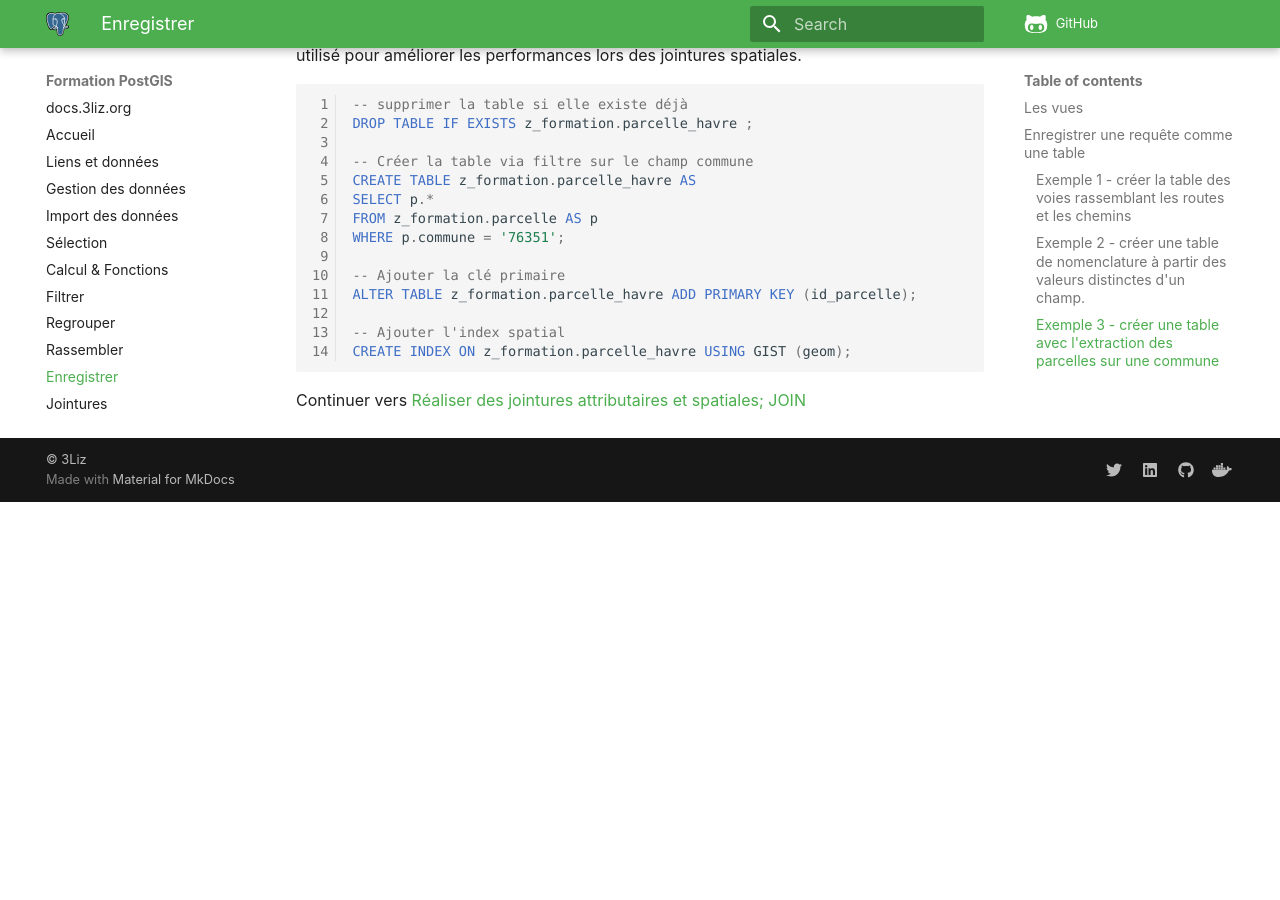
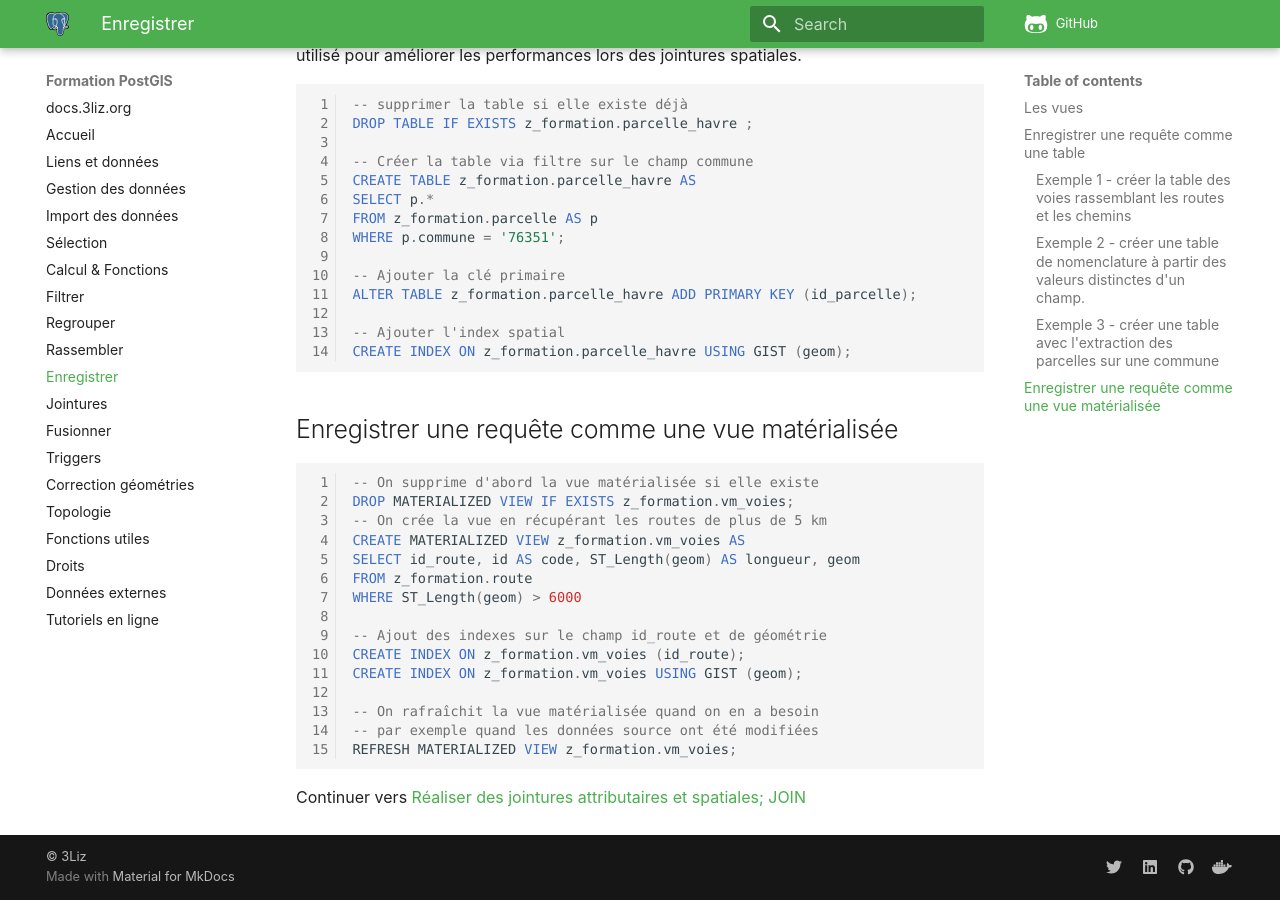
Before and after one commit to 3liz/formation-postgis, an MkDocs documentation site: the page built from docs/save_queries.md, in a window 1280 px wide and 900 px high, scrolled down 3042 px. Built offline with MkDocs 1.6.1 and Material for MkDocs 9.7.7, drawn with Linux system fonts in a browser that asks for light colours; nearby versions of some CDN libraries; comment, search, counter and statistics services are not loaded; before the commit the page ends 3544 px from its top, so only the background shows below that.

Commit message:
Enregistrer - Ajout d'un chapitre sur les vues matérialisées

````diff
--- a/docs/save_queries.md
+++ b/docs/save_queries.md
@@ -67,6 +67,8 @@
 ```
 
 **Attention** Les données de la table n'évoluent plus en fonction des données des tables source. Il faut donc supprimer la table puis la recréer si besoin. Pour répondre à ce besoin, il existe les **vues matérialisées**.
+
+
 
 
 ### Exemple 2 - créer une table de nomenclature à partir des valeurs distinctes d'un champ.
@@ -146,4 +148,26 @@
 CREATE INDEX ON z_formation.parcelle_havre USING GIST (geom);
 ```
 
+## Enregistrer une requête comme une vue matérialisée
+
+
+```sql
+-- On supprime d'abord la vue matérialisée si elle existe
+DROP MATERIALIZED VIEW IF EXISTS z_formation.vm_voies;
+-- On crée la vue en récupérant les routes de plus de 5 km
+CREATE MATERIALIZED VIEW z_formation.vm_voies AS
+SELECT id_route, id AS code, ST_Length(geom) AS longueur, geom
+FROM z_formation.route
+WHERE ST_Length(geom) > 6000
+
+-- Ajout des indexes sur le champ id_route et de géométrie
+CREATE INDEX ON z_formation.vm_voies (id_route);
+CREATE INDEX ON z_formation.vm_voies USING GIST (geom);
+
+-- On rafraîchit la vue matérialisée quand on en a besoin
+-- par exemple quand les données source ont été modifiées
+REFRESH MATERIALIZED VIEW z_formation.vm_voies;
+
+```
+
 Continuer vers [Réaliser des jointures attributaires et spatiales; JOIN](./join_data.md)
````
